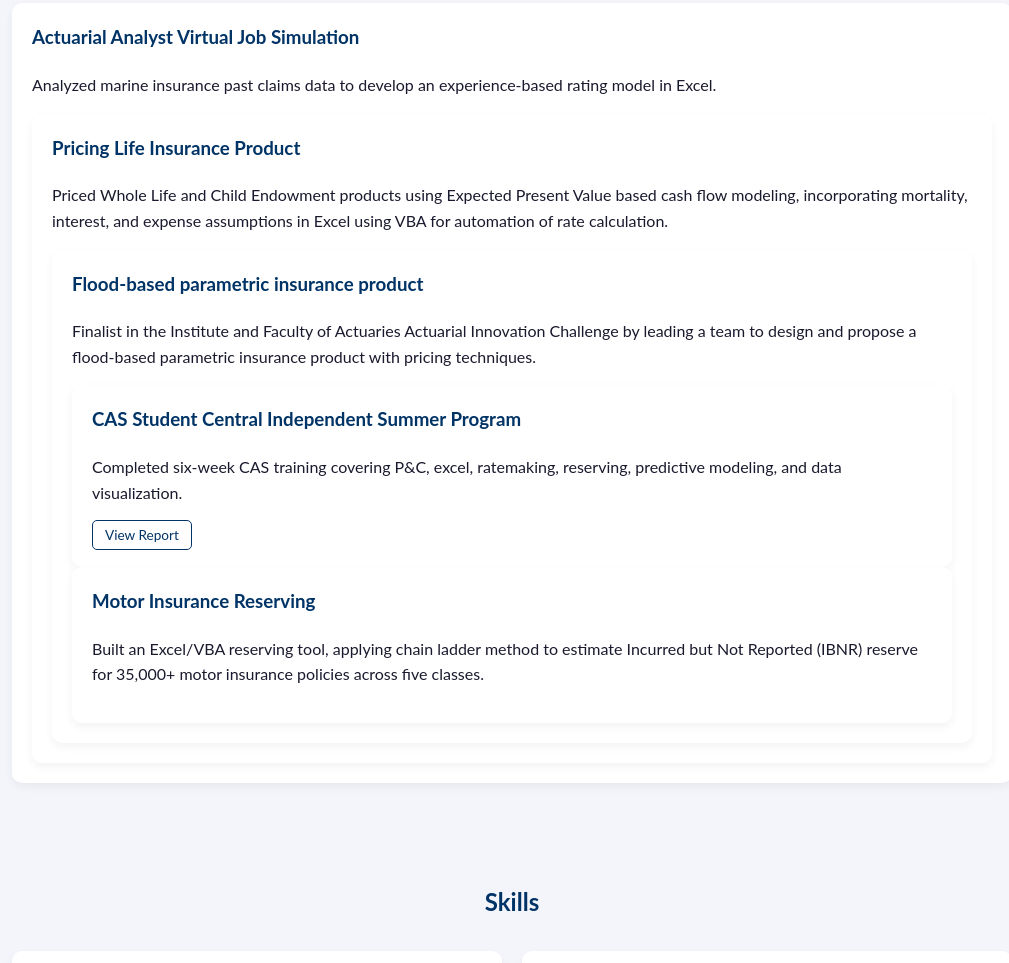
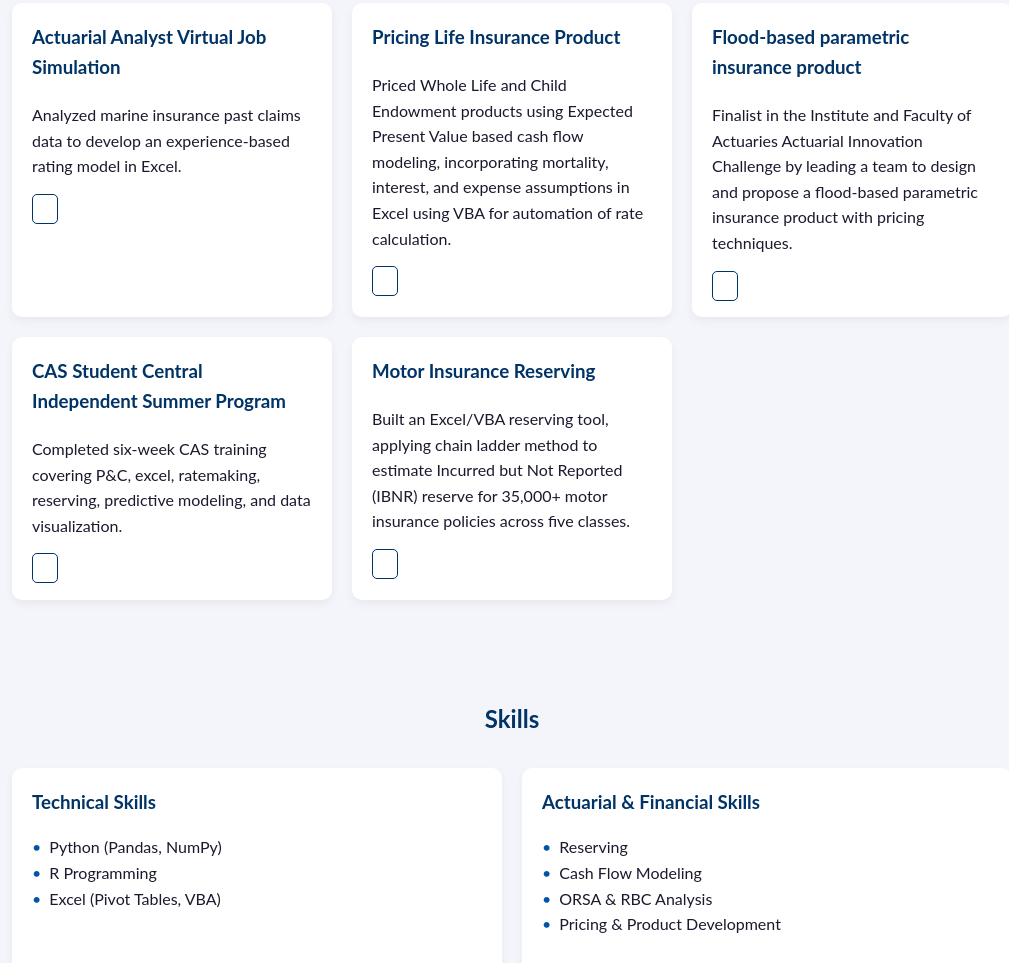
Before and after one commit to prashantadhikari507-lgtm/prashantadhikari.github.io, a plain HTML site: page index.html in a window 1280 px wide. Shown: the part 1500-2463 px from the top of the page, without its empty margins (128-1137 px from the left). Drawn offline with Linux system fonts and the light colour scheme.

Commit message:
Update index.html

```diff
--- a/index.html
+++ b/index.html
@@ -298,49 +298,44 @@
       <div class="project-card">
         <h3>Actuarial Analyst Virtual Job Simulation</h3>
         <p>Analyzed marine insurance past claims data to develop an experience-based rating model in Excel.</p>
-          <!--
+
    <div class="project-buttons">
-          <a href="#" class="secondary-btn">View Report</a>
+          <a href="#" class="secondary-btn"><!--View Report--></a>
           </div>
       </div>
- -->
+
         <div class="project-card">
         <h3>Pricing Life Insurance Product</h3>
         <p>Priced Whole Life and Child Endowment products using Expected Present Value based cash flow modeling, incorporating
 mortality, interest, and expense assumptions in Excel using VBA for automation of rate calculation.</p>
-<!--
+
           <div class="project-buttons">
-          <a href="#" class="secondary-btn">View Slides</a>
+          <a href="#" class="secondary-btn"><!--View Slides--></a>
         </div>
       </div>
--->
           <div class="project-card">
         <h3>Flood-based parametric insurance product</h3>
         <p> Finalist in the Institute and Faculty of Actuaries Actuarial Innovation Challenge by leading a team to design and propose a
 flood-based parametric insurance product with pricing techniques.</p>
-   <!--
             <div class="project-buttons">
-          <a href="#" class="secondary-btn">View Tool</a>
+          <a href="#" class="secondary-btn"><!--View Tool--></a>
         </div>
       </div>
-   -->
             <div class="project-card">
         <h3>CAS Student Central Independent Summer Program</h3>
         <p>Completed six-week CAS training covering P&C, excel, ratemaking, reserving, predictive modeling, and data visualization.</p>
         <div class="project-buttons">
-          <a href="#" class="secondary-btn">View Report</a>
+          <a href="#" class="secondary-btn"><!--View Report--></a>
         </div>
       </div>
       <div class="project-card">
         <h3>Motor Insurance Reserving</h3>
         <p> Built an Excel/VBA reserving tool, applying chain ladder method to estimate Incurred but Not Reported (IBNR) reserve for
 35,000+ motor insurance policies across five classes.</p>
-      <!--
         <div class="project-buttons">
-          <a href="#" class="secondary-btn">View Tool</a>
+          <a href="#" class="secondary-btn"><!--View Tool--></a>
         </div>
       </div>
-    -->
 
 
     </div>
```
